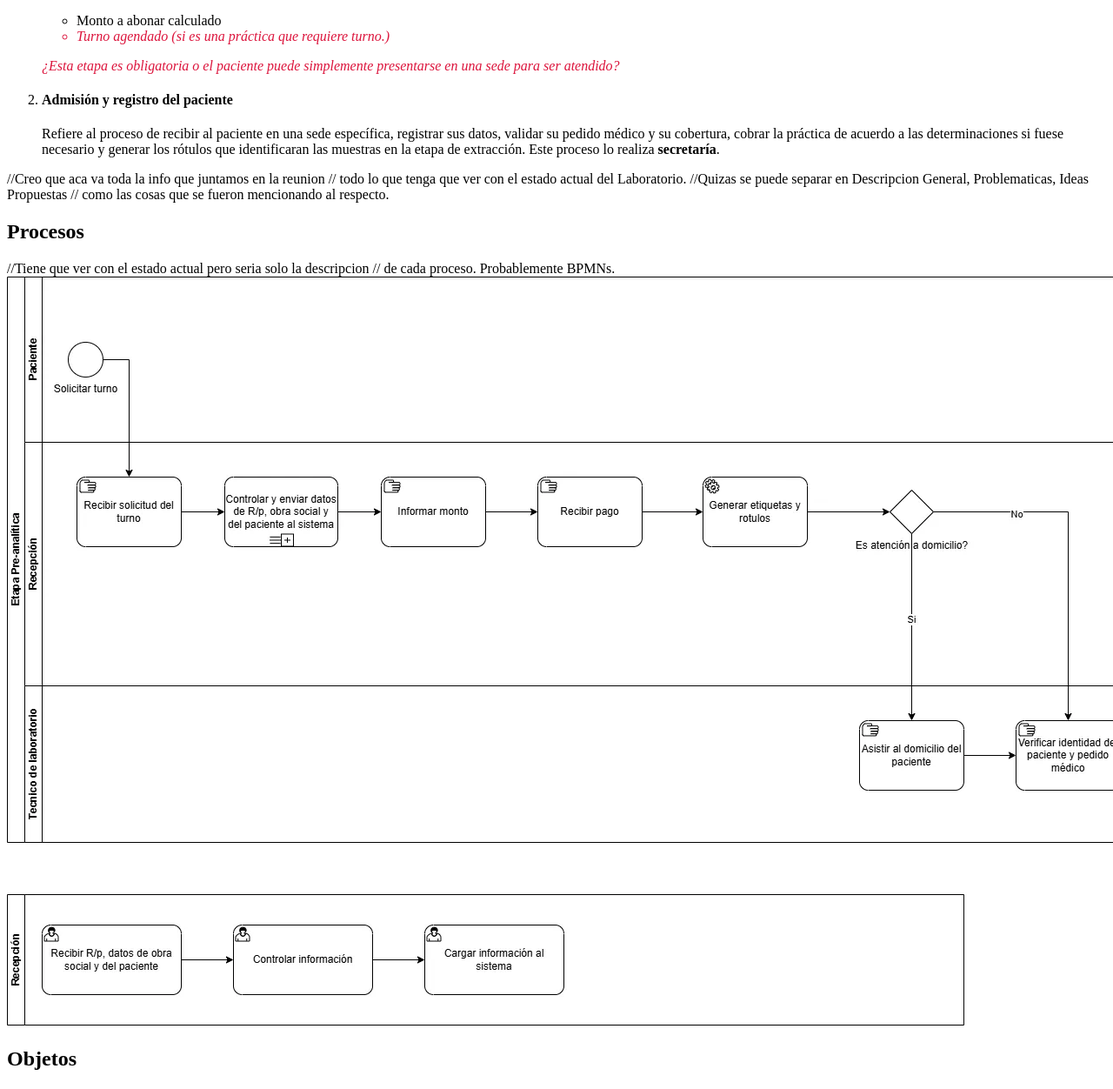
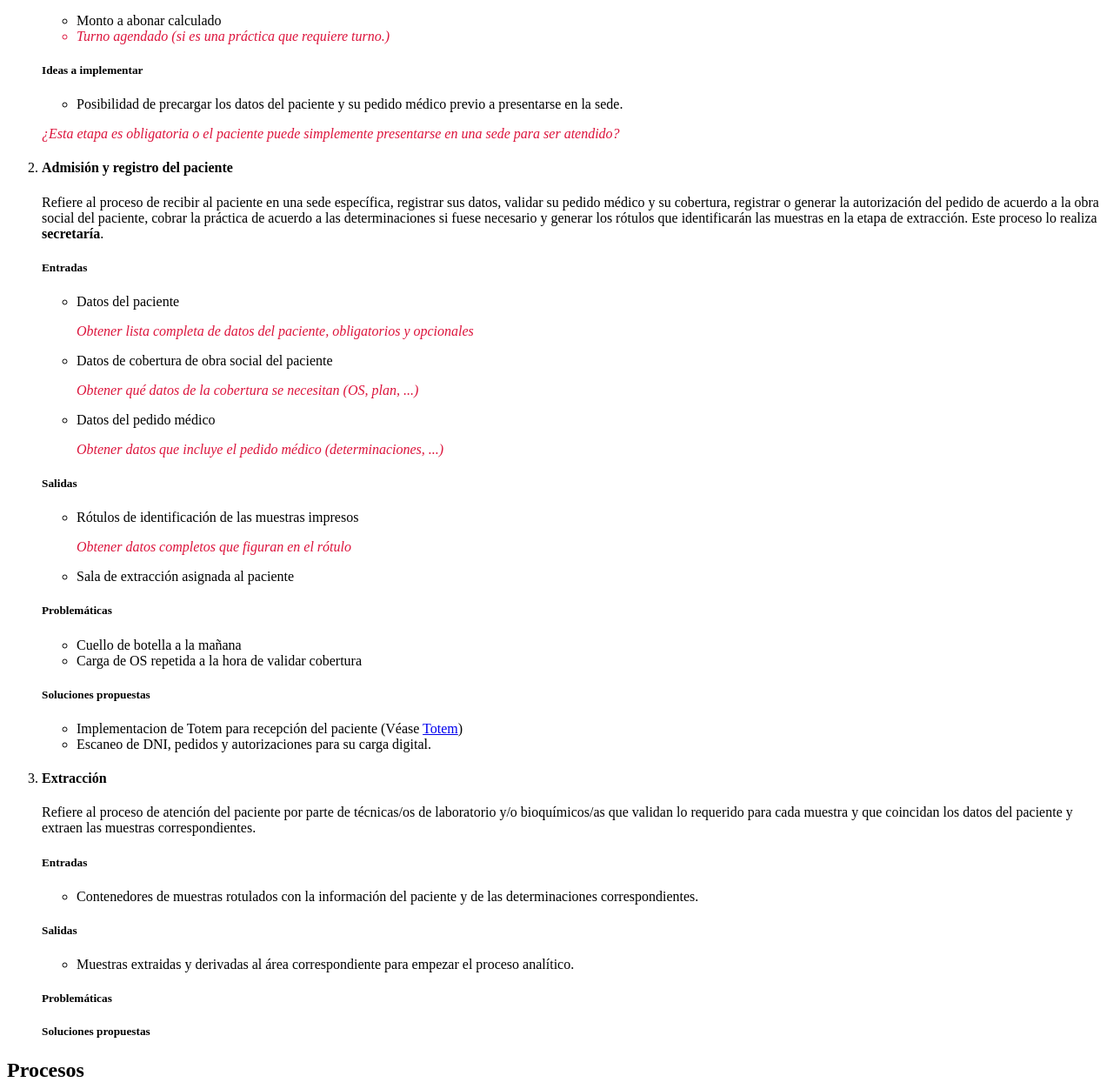
Before and after one commit to 412012-RAGO/TPI-MSI-05, a plain HTML site: page docs/index.html in a window 1280 px wide. Shown: the part 634-1886 px from the top of the page at 87% size. Drawn offline with Linux system fonts and the light colour scheme.

Commit message:
segunda entrega completa

```diff
--- a/docs/index.html
+++ b/docs/index.html
@@ -46,28 +46,64 @@ por los siguientes subprocesos:
             <li>Monto a abonar calculado</li>
             <li class="duda">Turno agendado (si es una práctica que requiere turno.)</li>
         </ul>
+        <h5>Ideas a implementar</h5>
+        <ul>
+            <li>Posibilidad de precargar los datos del paciente y su pedido médico previo a presentarse en la sede.</li>
+        </ul>
+
         <p class="duda">¿Esta etapa es obligatoria o el paciente puede simplemente presentarse en una sede para ser atendido?</p>
     </li>
     <li>
         <h4>Admisión y registro del paciente</h4>
-        <p>Refiere al proceso de recibir al paciente en una sede específica, registrar sus datos, validar su pedido médico y su cobertura,
-        cobrar la práctica de acuerdo a las determinaciones si fuese necesario y generar los rótulos que identificaran las muestras en la etapa de extracción.
+        <p>Refiere al proceso de recibir al paciente en una sede específica, registrar sus datos, validar su pedido médico y su cobertura, registrar o generar la autorización del pedido de acuerdo a la obra social del paciente,
+        cobrar la práctica de acuerdo a las determinaciones si fuese necesario y generar los rótulos que identificarán las muestras en la etapa de extracción.
         Este proceso lo realiza <strong>secretaría</strong>. </p>
+        <h5>Entradas</h5>
+        <ul>
+            <li>Datos del paciente <p class="duda">Obtener lista completa de datos del paciente, obligatorios y opcionales</p></li>
+            <li>Datos de cobertura de obra social del paciente <p class="duda">Obtener qué datos de la cobertura se necesitan (OS, plan, ...)</p></li>
+            <li>Datos del pedido médico <p class="duda">Obtener datos que incluye el pedido médico (determinaciones, ...)</p></li>
+        </ul>
+        <h5>Salidas</h5>
+        <ul>
+            <li>Rótulos de identificación de las muestras impresos <p class="duda">Obtener datos completos que figuran en el rótulo</p></li>
+            <li>Sala de extracción asignada al paciente</li>
+        </ul>
+        <h5>Problemáticas</h5>
+        <ul>
+            <li>Cuello de botella a la mañana</li>
+            <li>Carga de OS repetida a la hora de validar cobertura</li>
+        </ul>
+        <h5>Soluciones propuestas</h5>
+        <ul>
+            <li>Implementacion de Totem para recepción del paciente (Véase <a href="totem">Totem</a>)</li>
+            <li>Escaneo de DNI, pedidos y autorizaciones para su carga digital.</li>
+        </ul>
+    </li>
+    <li>
+        <h4>Extracción</h4>
+        Refiere al proceso de atención del paciente por parte de técnicas/os de laboratorio y/o bioquímicos/as
+        que validan lo requerido para cada muestra y que coincidan los datos del paciente y extraen las muestras
+        correspondientes.
+        <h5>Entradas</h5>
+        <ul>
+            <li>Contenedores de muestras rotulados con la información del paciente y de las determinaciones correspondientes.</li>
+        </ul>
+        <h5>Salidas</h5>
+        <ul>
+            <li>Muestras extraidas y derivadas al área correspondiente para empezar el proceso analítico.</li>
+        </ul>
+        <h5>Problemáticas</h5>
+        <h5>Soluciones propuestas</h5>
     </li>
 </ol>
-//Creo que aca va toda la info que juntamos en la reunion
-// todo lo que tenga que ver con el estado actual del Laboratorio.
-//Quizas se puede separar en Descripcion General, Problematicas, Ideas Propuestas
-// como las cosas que se fueron mencionando al respecto.
+
 <h2>Procesos</h2>
-//Tiene que ver con el estado actual pero seria solo la descripcion
-// de cada proceso. Probablemente BPMNs.
+<h3>Etapa preanalítica</h3>
+<h3>Subprocesos</h3>
 <img src="assets/images/laboratorio.webp" alt="laboratorio">
+<img src="" alt="Subprocesos">
 <h2>Objetos</h2>
-//Esto no estoy tan seguro pero segun entiendo serian todas las
-// entidades relacionas o involucradas en el proceso.
-// Hay que ver porque un equipo ya tiene "Pacientes" por ejemplo
-// entonces hay que ver qué cosas poner aca que no se repitan.
 <h3>Entidades Humanas</h3>
 <ul>
     <li>Paciente: persona que solicita o recibe el estudio</li>
@@ -80,6 +116,7 @@ por los siguientes subprocesos:
 <h3>Entidades Administrativas/Documentales</h3>
 <ul>
     <li>Orden médica o pedido de análisis: documento presentado por el paciente</li>
+    <li>Autorización: documento emitido por la OS que valida la cobertura del análisis.</li>
 </ul>
 <hr>
 <h3>Sistemas Informáticos</h3>
```
